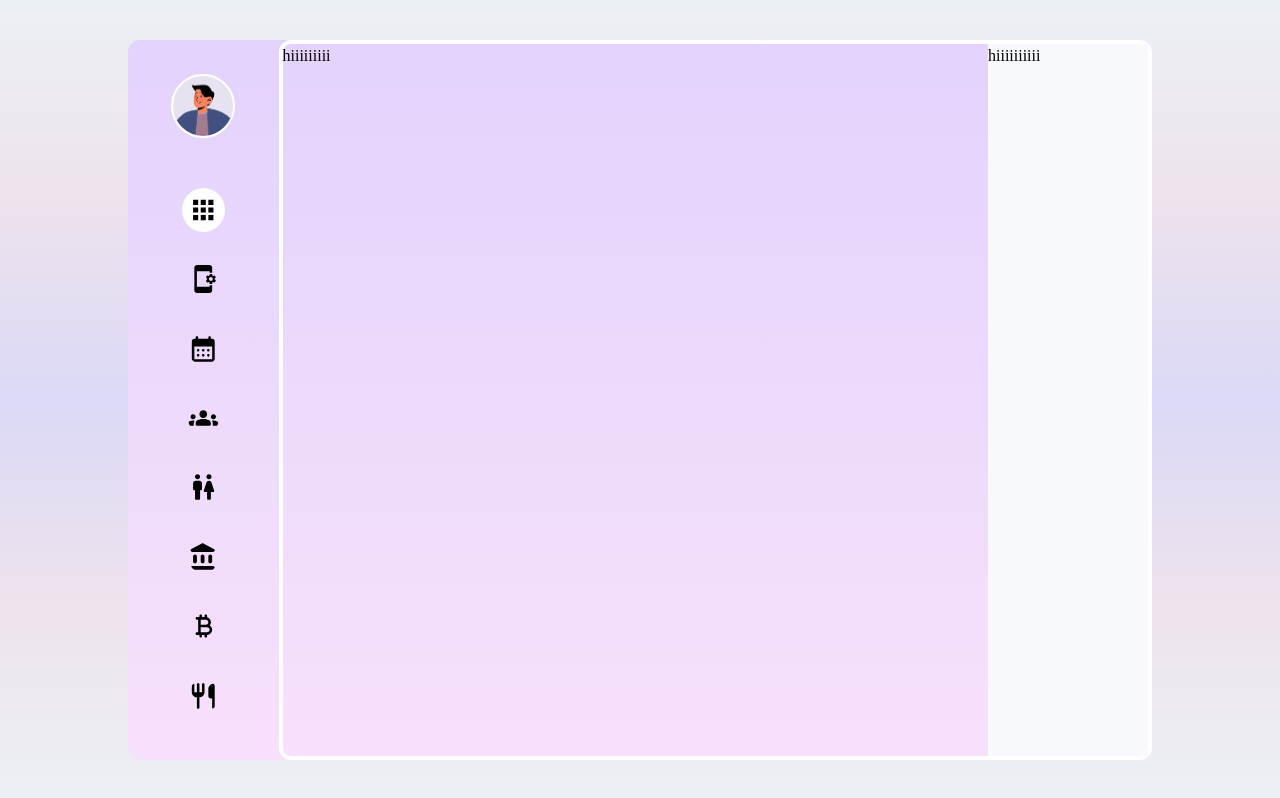
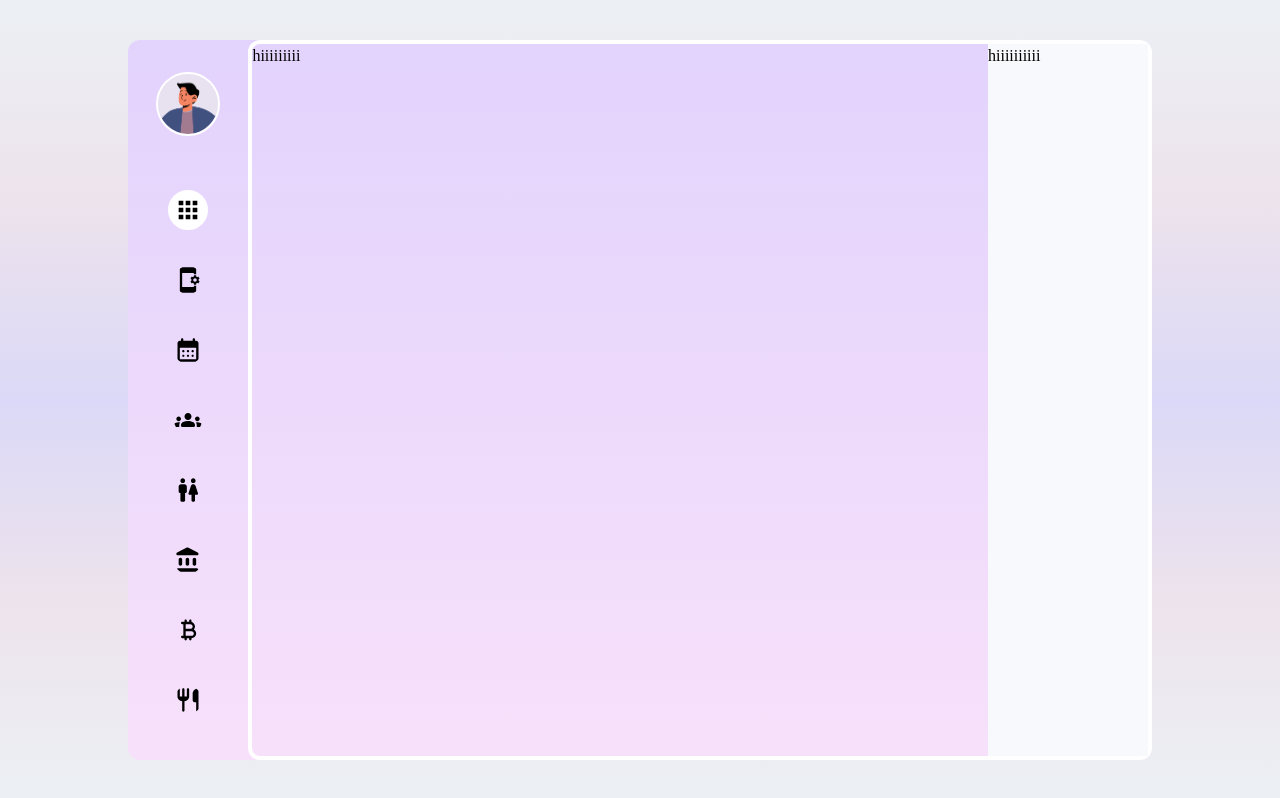
Before and after one commit to cr9169/new_tech_personal_dashboard, a React (Vite) app in the folder front/: page / in a window 1280 px wide. Built offline with nearby package versions, Linux system fonts and the light colour scheme.

Commit message:
fix: fixed toolbar aligning

```diff
--- a/front/src/components/Dashboard/Toolbar/Toolbar.scss
+++ b/front/src/components/Dashboard/Toolbar/Toolbar.scss
@@ -1,11 +1,10 @@
 .toolbar-main-box {
   height: 100%;
-  padding: 2rem 3rem;
+  padding: 2rem 2rem;
   display: flex;
   flex-direction: column;
-  justify-content: center;
+  justify-content: space-between;
   align-items: center;
-  gap: 2.5%;
   border-radius: 0.75rem;
 }
 
--- a/front/src/components/Dashboard/Toolbar/Toolbar.tsx
+++ b/front/src/components/Dashboard/Toolbar/Toolbar.tsx
@@ -29,8 +29,8 @@ const Toolbar = () => {
   ];
 
   const getIconStyle = (className: string) => ({
-    width: "2.75rem",
-    height: "2.75rem",
+    width: "2.5rem",
+    height: "2.5rem",
     backgroundColor: chosenComponent === className ? "white" : "transparent",
     borderRadius: "50%",
     border: `0.4rem solid ${
```
